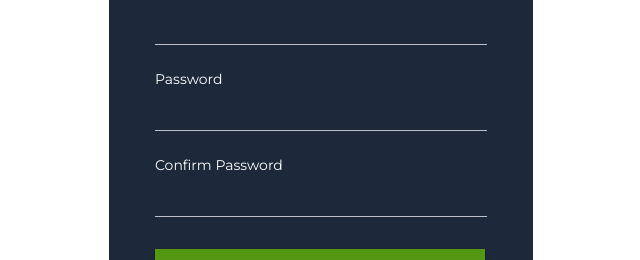
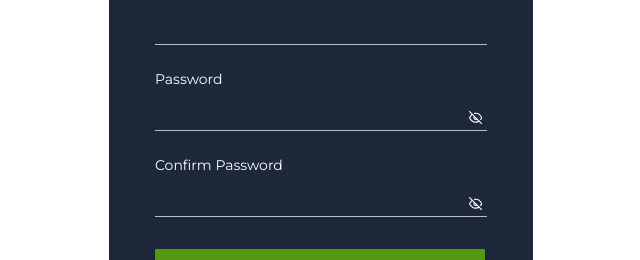
Before and after one commit to YuliiaKoriavets/test-incode-finance, a React (Create React App) app: page /auth in a window 1280 px wide. Shown: the part 433-693 px from the top of the page, without its empty margins (319-959 px from the left). Built offline with nearby package versions, Linux system fonts and the light colour scheme.

Commit message:
crested error message

```diff
--- a/public/index.html
+++ b/public/index.html
@@ -14,7 +14,7 @@
     />
     <link rel="apple-touch-icon" href="%PUBLIC_URL%/logo192.png" />
     <link rel="manifest" href="%PUBLIC_URL%/manifest.json" />
-    <title>React App</title>
+    <title>InCode Finance</title>
   </head>
   <body>
     <noscript>You need to enable JavaScript to run this app.</noscript>
--- a/src/components/Forms/Form.styles.tsx
+++ b/src/components/Forms/Form.styles.tsx
@@ -7,8 +7,17 @@ export const StyledForm = styled(Form)`
   display: flex;
   flex-direction: column;
 `;
+export const Label = styled.label`
+margin-top: 24px;
+  font-weight: 400;
+  font-size: 14px;
+  line-height: 1.55;
+  color: #ffffff;
+`;
+export const InputContainer = styled.div`
+  position: relative;
+`
 export const Input = styled(Field)`
-  margin-bottom: 24px;
   width: 328px;
   height: 37px;
   border: none;
@@ -20,12 +29,15 @@ export const Input = styled(Field)`
   color: #ffffff;
   opacity: 0.7;
 `;
-export const Label = styled.label`
-  font-weight: 400;
-  font-size: 14px;
-  line-height: 1.55;
-  color: #ffffff;
-`;
+export const ButtonEye = styled.button`
+ position: absolute;
+  top: 50%;
+  right: 5px;
+    background-color: inherit;
+    border: none;
+    color: #FFFFFF;
+    cursor: pointer;
+`
 export const MessageErr = styled.p`
   color: red;
   width: 250px;
@@ -34,7 +46,7 @@ export const MessageErr = styled.p`
   font-size: 14px;
 `;
 export const Submit = styled.button`
-  margin-top: 8px;
+  margin-top: 32px;
   width: 330px;
   height: 44px;
   font-family: 'Montserrat';
@@ -46,4 +58,5 @@ export const Submit = styled.button`
   box-shadow: 0px 3px 1px -2px rgba(0, 0, 0, 0.2), 0px 2px 2px rgba(0, 0, 0, 0.14),
     0px 1px 5px rgba(0, 0, 0, 0.12);
   border: none;
+  cursor: pointer;
 `;
--- a/src/components/Forms/SignInForm.tsx
+++ b/src/components/Forms/SignInForm.tsx
@@ -1,8 +1,18 @@
 import { useDispatch } from 'react-redux';
+import { useState } from 'react';
+import { FiEye, FiEyeOff } from 'react-icons/fi';
+import { Formik, FormikProps, ErrorMessage, FormikHelpers } from 'formik';
 import { login } from '../../redux/auth/operations';
-import { Formik, FormikProps, ErrorMessage, FormikHelpers } from 'formik';
 import { SignInSchema } from '../../utils/schemas/SignInSchema';
-import { StyledForm, Input, Label, MessageErr, Submit } from './Form.styles';
+import {
+  StyledForm,
+  InputContainer,
+  Input,
+  Label,
+  ButtonEye,
+  MessageErr,
+  Submit,
+} from './Form.styles';
 
 interface FormValues {
   username: string;
@@ -15,7 +25,8 @@ interface FormValues {
 };
 
 export default function SignInForm() {
-  const dispatch = useDispatch()
+  const dispatch = useDispatch();
+  const [showPassword, setShowPassword] = useState(false);
 
   const handleSubmit = async (values: FormValues, { resetForm }: FormikHelpers<FormValues>) => {
     const credentials = {
@@ -25,14 +36,10 @@ export default function SignInForm() {
 
     try {
       await dispatch(login(credentials));
-
-          // handle success
     } catch (err) {
-          console.log(err);
-
-          // handle error
+      alert('Something went wrong. Please try again later.');
     }
-        resetForm()
+    resetForm();
   };
   return (
     <Formik initialValues={initialValues} onSubmit={handleSubmit} validationSchema={SignInSchema}>
@@ -40,7 +47,6 @@ export default function SignInForm() {
         const { values, touched, errors, handleBlur, handleChange, isSubmitting } = props;
         return (
           <StyledForm>
-
             <Label htmlFor="username">User Name</Label>
             <Input
               type="text"
@@ -56,8 +62,9 @@ export default function SignInForm() {
             <ErrorMessage name="username" component={MessageErr} />
 
             <Label htmlFor="password">Password</Label>
+            <InputContainer>
               <Input
-                  type="password"
+                type={showPassword ? 'text' : 'password'}
                 name="password"
                 value={values.password}
                 aria-describedby={
@@ -70,6 +77,10 @@ export default function SignInForm() {
                 onBlur={handleBlur}
                 autoComplete="new-password"
               />
+              <ButtonEye type="button" onClick={() => setShowPassword(!showPassword)}>
+                {showPassword ? <FiEye /> : <FiEyeOff />}
+              </ButtonEye>
+            </InputContainer>
             <ErrorMessage name="password" component={MessageErr} />
 
             <Submit type="submit" disabled={isSubmitting}>
--- a/src/components/Forms/SignUpForm.tsx
+++ b/src/components/Forms/SignUpForm.tsx
@@ -1,10 +1,18 @@
 import { useDispatch } from 'react-redux';
-// import { IconContext } from 'react-icons';
-// import { FiEye, FiEyeOff } from 'react-icons/fi';
+import { useState } from 'react';
+import { FiEye, FiEyeOff } from 'react-icons/fi';
 import { Formik, FormikProps, ErrorMessage, FormikHelpers } from 'formik';
 import { register } from '../../redux/auth/operations';
 import { SignUpSchema } from '../../utils/schemas/SignUpSchema';
-import { StyledForm, Input, Label, MessageErr, Submit } from './Form.styles';
+import {
+  StyledForm,
+  InputContainer,
+  Input,
+  Label,
+  ButtonEye,
+  MessageErr,
+  Submit,
+} from './Form.styles';
 
 interface FormValues {
   displayName: string;
@@ -22,8 +30,9 @@ const initialValues: FormValues = {
 
 export default function SignUpForm() {
   const dispatch = useDispatch();
+  const [showPassword, setShowPassword] = useState(false);
 
-  const handleSubmit = async (values: FormValues, { resetForm }: FormikHelpers<FormValues>) => {
+  const handleSubmit = async (values: FormValues, { resetForm, setErrors }: FormikHelpers<FormValues>) => {
     const credentials = {
       password: values.password,
       username: values.username,
@@ -33,7 +42,7 @@ export default function SignUpForm() {
     try {
       await dispatch(register(credentials));
     } catch (err) {
-      console.log(err);
+        alert('Something went wrong. Please try again later.');
     }
     resetForm();
   };
@@ -75,8 +84,9 @@ export default function SignUpForm() {
             <ErrorMessage name="username" component={MessageErr} />
 
             <Label htmlFor="password">Password</Label>
+            <InputContainer>
               <Input
-              type="password"
+                type={showPassword ? 'text' : 'password'}
                 name="password"
                 value={values.password}
                 aria-describedby={
@@ -89,11 +99,16 @@ export default function SignUpForm() {
                 onBlur={handleBlur}
                 autoComplete="new-password"
               />
+              <ButtonEye type="button" onClick={() => setShowPassword(!showPassword)}>
+                {showPassword ? <FiEye /> : <FiEyeOff />}
+              </ButtonEye>
+            </InputContainer>
             <ErrorMessage name="password" component={MessageErr} />
 
             <Label htmlFor="confirmPassword">Confirm Password</Label>
+            <InputContainer>
               <Input
-              type="password"
+                type={showPassword ? 'text' : 'password'}
                 name="confirmPassword"
                 value={values.confirmPassword}
                 aria-describedby={
@@ -106,6 +121,10 @@ export default function SignUpForm() {
                 onBlur={handleBlur}
                 autoComplete="new-password"
               />
+              <ButtonEye type="button" onClick={() => setShowPassword(!showPassword)}>
+                {showPassword ? <FiEye /> : <FiEyeOff />}
+              </ButtonEye>
+            </InputContainer>
             <ErrorMessage name="confirmPassword" component={MessageErr} />
 
             <Submit type="submit" disabled={isSubmitting}>
--- a/src/components/Home/Home.styles.tsx
+++ b/src/components/Home/Home.styles.tsx
@@ -38,7 +38,7 @@ export const Decor = styled.div`
   background-image: url('/images/decor.png');
   width: 237px;
   height: 188px;
-`
+`;
 export const TextWrapper = styled.div`
   margin-bottom: 48px;
   width: 466px;
@@ -63,11 +63,11 @@ export const Button = styled.button`
   font-size: 16px;
   line-height: 1.55;
   color: #ffffff;
+  cursor: pointer;
 `;
 export const Img = styled.div`
   margin-bottom: 41px;
   background: url('/images/img.png');
   width: 341px;
-height:  288px;
-
-`
+  height: 288px;
+`;
--- a/src/components/Home/Home.tsx
+++ b/src/components/Home/Home.tsx
@@ -5,7 +5,6 @@ import {
   Logo,
   LogoPart,
   Wrapper,
-
   Title,
   Decor,
   TextWrapper,
@@ -28,9 +27,8 @@ export default function Home() {
       <Logo>InCode</Logo>
       <LogoPart>Finance</LogoPart>
       <Wrapper>
-
-          <Title>Congratulations</Title>
-          <Decor />
+        <Title>Congratulations</Title>
+        <Decor />
 
         <TextWrapper>
           <Text>
--- a/src/pages/AuthPage/AuthPage.styles.tsx
+++ b/src/pages/AuthPage/AuthPage.styles.tsx
@@ -27,7 +27,7 @@ export const LogoPart = styled.p`
 `;
 export const FormTitle = styled.h2`
   margin-left: 48px;
-  margin-bottom: 48px;
+  margin-bottom: 24px;
   font-weight: 700;
   font-size: 56px;
   line-height: 1.5;
@@ -52,4 +52,5 @@ export const Button = styled.button`
   color: #7faaf0;
   background-color: inherit;
   border: none;
+  cursor: pointer;
 `;
--- a/src/redux/auth/operations.ts
+++ b/src/redux/auth/operations.ts
@@ -5,7 +5,7 @@ import { RootState } from './store';
 axios.defaults.baseURL = 'https://expa.fly.dev';
 
 interface KnownError {
-  errorMessage: string;
+  message: string;
 }
 
 interface LoginCredentials {
@@ -39,10 +39,10 @@ export const register = createAsyncThunk(
       return data;
     } catch (err) {
       const error: AxiosError<KnownError> = err as any;
-      if (!error.response) {
-        throw err;
+      if (error.response?.status === 409) {
+        return alert('Username is already used by another user.')
       }
-      return rejectWithValue(error.response.data);
+      return rejectWithValue('Something went wrong. Please try again later.');
     }
   }
 ) as any;
@@ -58,10 +58,12 @@ export const login = createAsyncThunk(
       return data;
     } catch (err) {
       const error: AxiosError<KnownError> = err as any;
-      if (!error.response) {
-        throw err;
+      console.log(error.response?.data?.message);
+
+      if (error.response?.status === 404) {
+        rejectWithValue(error.response?.data?.message)
       }
-      return rejectWithValue(error.response.data);
+      return rejectWithValue('Something went wrong.');
     }
   }
 ) as any;
```
Lines whose indentation alone changed are shown as unchanged.
